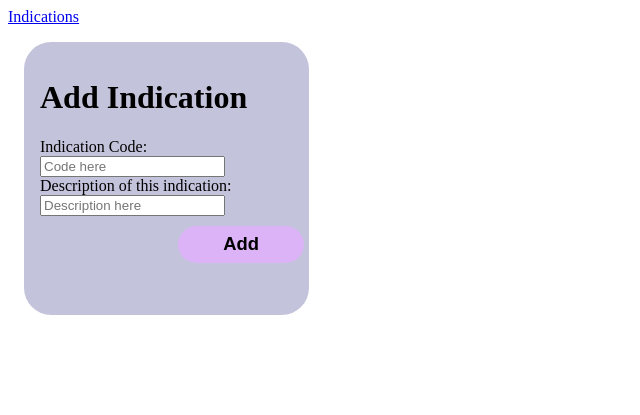
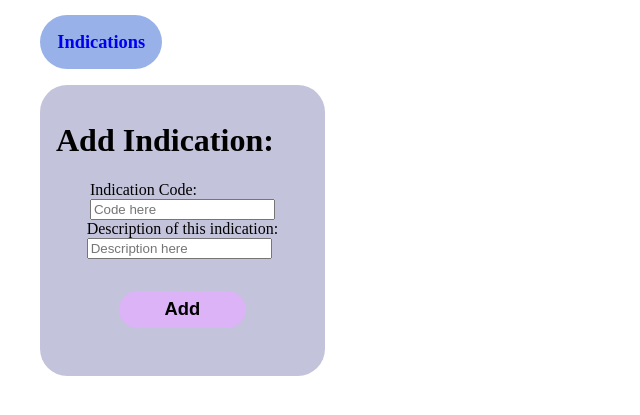
Before and after one commit to nataliamoraluq/project_Lab_Doof, a Flask app: page / in a window 1280 px wide. Shown: the top 415 px of the page, without its empty margins (0-640 px from the left). Run offline with Flask 3, Linux system fonts and the light colour scheme.

Commit message:
css prov2

```diff
--- a/static/style.css
+++ b/static/style.css
@@ -1,14 +1,27 @@
+/* CSS MANUAL SOLO PROVISIONAL!! - MOMENTANEO MIENTRAS SE IMPORTAN LAS LIBRERIAS DE CSS*/
+a{
+    text-decoration: none;
+}
+
+form{
+    display: flex;
+    /*justify-content: center;*/
+    flex-direction: column;
+    align-items: center;
+}
+
 .createFormIndic{
     background-color: rgb(195, 195, 219);
     border-radius: 1.7em;
     height: 5%m;
     width: 20%;
     padding: 1em;
-    margin: 1em;
+    margin: 2em;
     border: 1.2em;
     /*display: flex;
     justify-content: center;*/
     align-items: center;
+    align-content: center;
 }
 
 .updateFormIndic{
@@ -29,12 +42,34 @@
     background-color: rgb(220, 179, 246);
     border: 3px rgb(168, 130, 191);
     border-radius: 90vmax;
-    margin-top: 4%;
+    margin:2rem;
+    /*margin-top: 4%;
     margin-bottom: 14.3%;
     margin-left: 138px;
     margin-right: 129px;
-    /* position: relative; */
-    bottom: 20%;
-    right: 20%;
+    /*position: center;*/
+    /*bottom: 20%;
+    right: 20%;*/
     align-content: center;
 }
+
+#navBarOptions{
+    margin: 2em;
+}
+
+#navIndic{
+    width: 55%;
+    height: 2.2em;
+    padding: 1.08rem;
+    font-size: 1.15em;
+    font-weight: bold;
+    background-color: rgb(152, 178, 233);
+    border: 3px rgb(168, 130, 191);
+    border-radius: 90vmax;
+    /*margin-top: 2em;*/
+    /*position: center;*/
+    /*bottom: 20%;
+    right: 20%;*/
+    align-content: center;
+    /*text-decoration: none;*/
+}
--- a/templates/base.html.jinja
+++ b/templates/base.html.jinja
@@ -8,7 +8,7 @@
 </head>
 <body>
     <nav id="navBarOptions">
-        <a href="{{ url_for('indications') }}"> Indications</a>
+        <a id="navIndic" href="{{ url_for('indications') }}"> Indications</a>
     </nav>
     {% for message in get_flashed_messages()  %}
         <p style="color: red; font-weight: 600">{{ message }}</p>
--- a/templates/createIndication.html.jinja
+++ b/templates/createIndication.html.jinja
@@ -1,7 +1,7 @@
 {% extends 'base.html.jinja' %}
 {% block contentBase %}
     <div class="createFormIndic">
-        <h1> {% block title %} Add Indication {% endblock %}</h1>
+        <h1> {% block title %} Add Indication: {% endblock %}</h1>
         <form method="POST">
             <div>
                 <label for="indicationCode">Indication Code: </label><br>
--- a/templates/updateIndication.html.jinja
+++ b/templates/updateIndication.html.jinja
@@ -1,7 +1,7 @@
 {% extends 'base.html.jinja' %}
 {% block contentBase %}
     <div class="updateFormIndic">
-        <h1> {% block title %} Update Indication {% endblock %}</h1>
+        <h1> {% block title %} Update Indication: {% endblock %}</h1>
         <form method="POST">
             <div>
                 <label for="indicationCode">Indication Code: </label><br>
@@ -13,7 +13,7 @@
                 <input type="string" name="indicationDescription" placeholder="Description here" value="{{indicX.description}}">
                 <br>
             </div>
-            <input type="submit" value="Update">
+            <input id="btnUpdate" type="submit" value="Update">
         </form>
     </div>
 {% endblock %}
```
